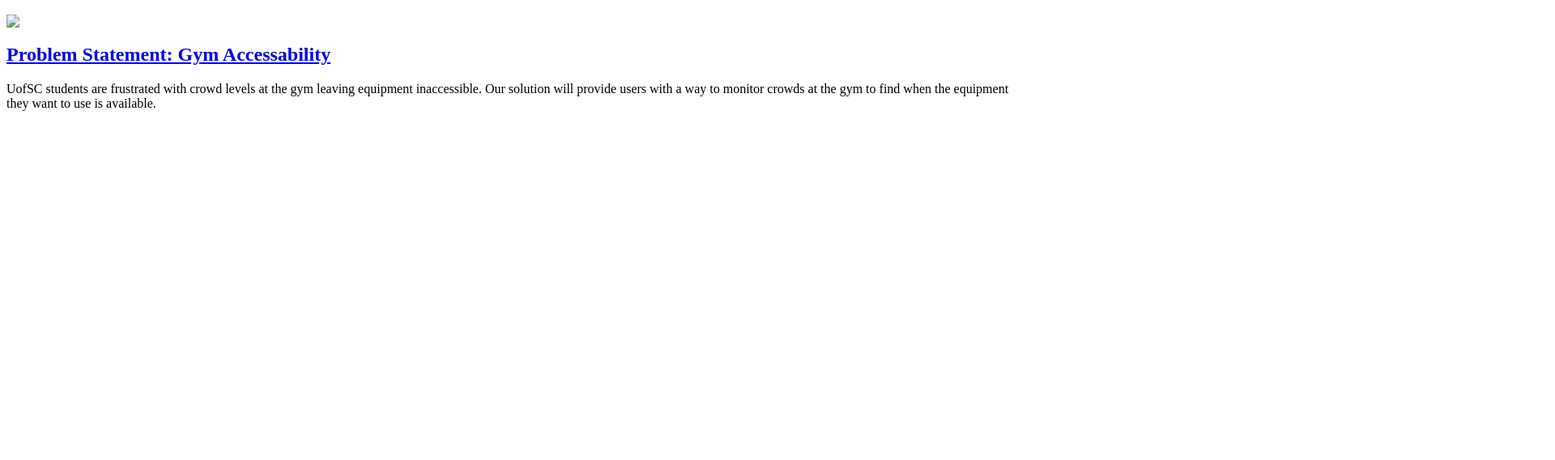
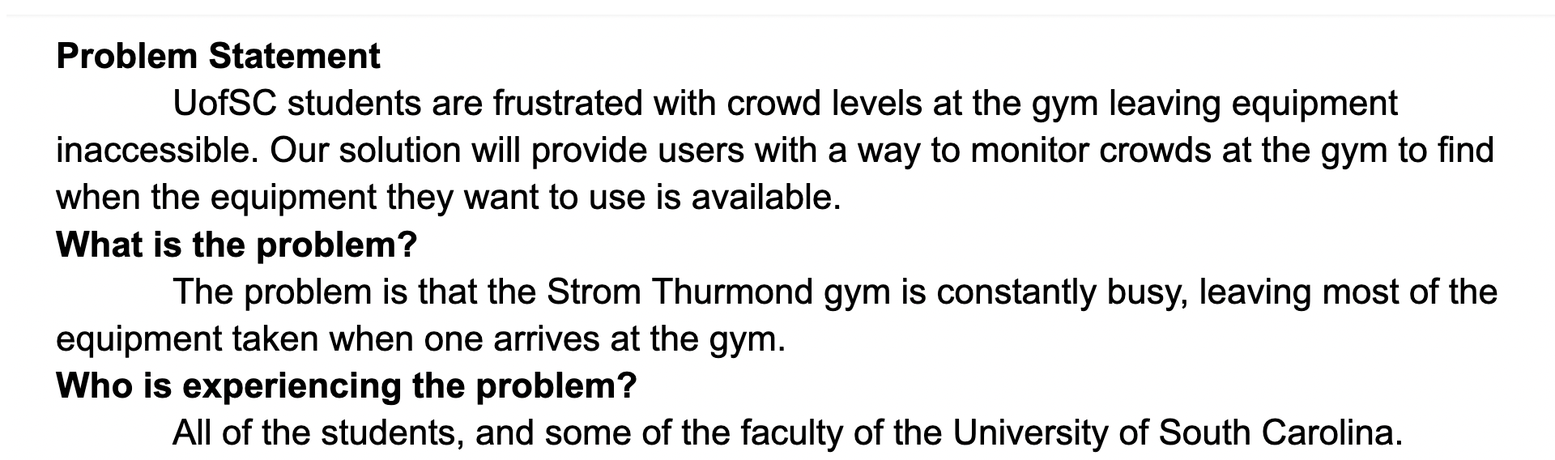
Before and after one commit to DavidBA-USC/DavidBA-USC.github.io, a plain HTML site: page index.html in a window 1280 px wide. Shown: the part 48-616 px from the top of the page at 81% size, 1920 px wide, since content can reach past the window. Drawn offline with Linux system fonts and the light colour scheme.

Commit message:
Add files via upload

```diff
--- a/index.html
+++ b/index.html
@@ -7,13 +7,7 @@
         <h1>David Arrington's CSCE 190 Site</h1>
 
         <section class ="assignment">
-            <a href="files/CSCE 190 Problem Statement.pdf.zip"><img src ="images/problem-statement.zip"></a>
-            <section class="ass-details">
-                <a href="files/CSCE 190 Problem Statement.pdf.zip"><h2> Problem Statement: Gym Accessability</h2></a>
-                <p>
-                    UofSC students are frustrated with crowd levels at the gym leaving equipment inaccessible. Our solution will provide users with a way to monitor crowds at the gym to find when the equipment they want to use is available.
-                </p>
-            </section>
+            <img src="images/problem-statement-screenshot.png">
         </section>
     </body>
 
```
